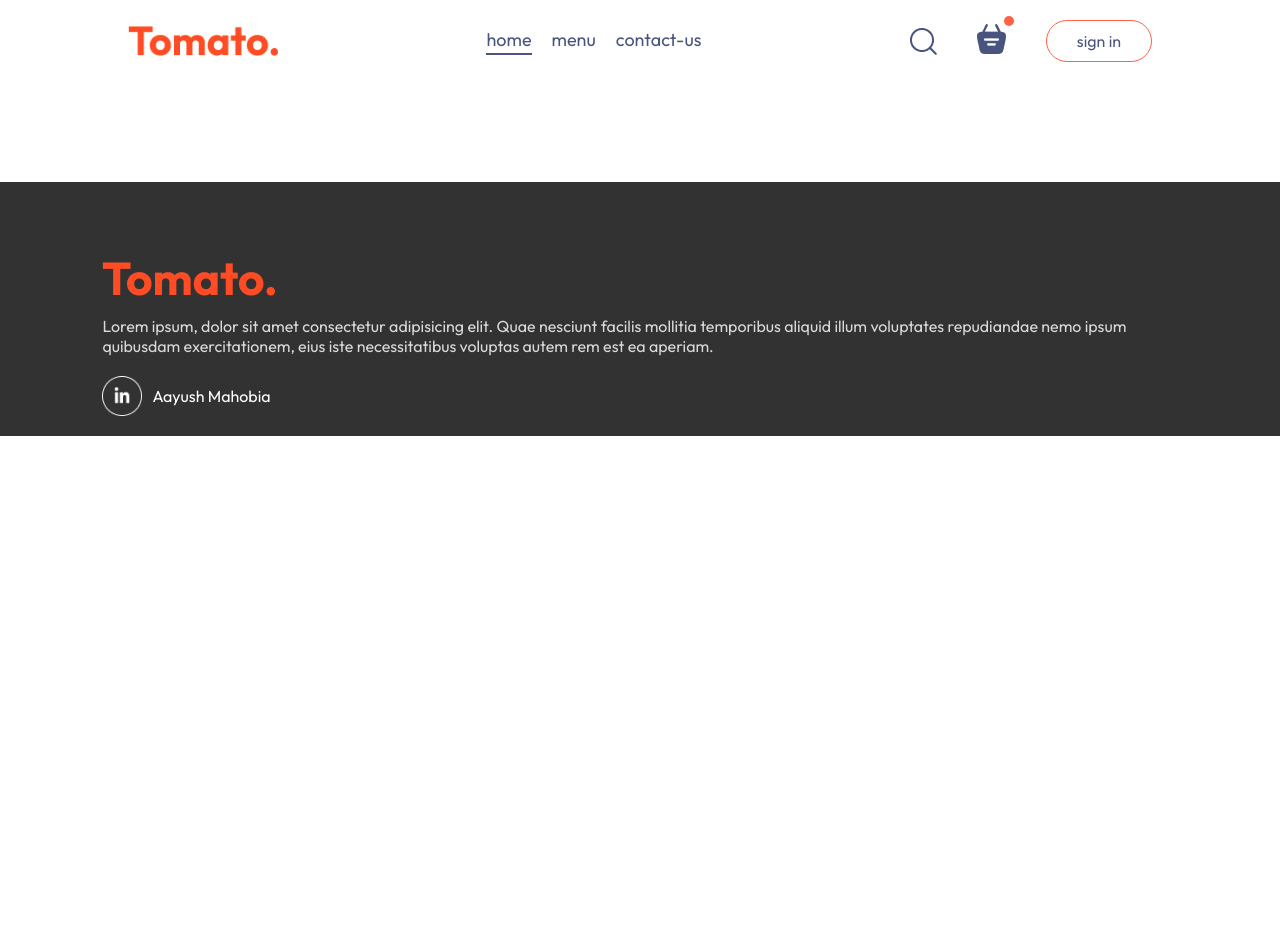
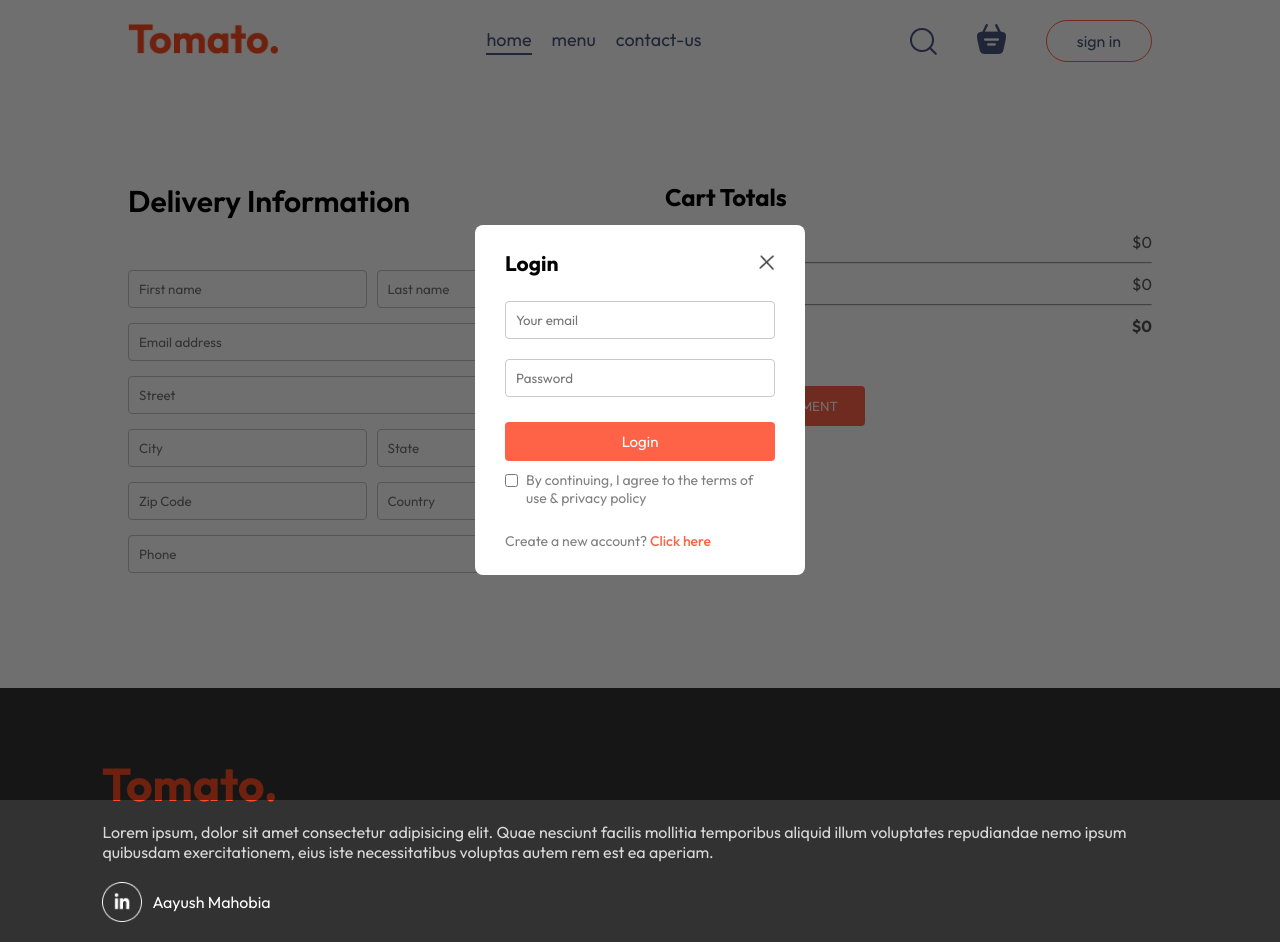
Before and after one commit to Aayush-M-1/FoodDelApp, a React (Vite) app in the folder frontend/: page /order in a window 1280 px wide. Both pictures are taken after a click on the button "sign in". Before the commit the page ends 800 px from the top, so only its background shows below. Built offline with nearby package versions, Linux system fonts and the light colour scheme.

Commit message:
added cart and placeorder page

```diff
--- a/frontend/src/App.jsx
+++ b/frontend/src/App.jsx
@@ -1,16 +1,21 @@
-import React from 'react'
+import React, { useState } from 'react'
 import NavBar from './components/NavBar/NavBar'
 import { Route, Routes } from 'react-router-dom'
 import Home from './pages/Home/Home'
 import Cart from './pages/Cart/Cart'
 import PlaceOrder from './pages/PlaceOrder/PlaceOrder'
 import Footer from './components/Footer/Footer'
+import LoginPopup from './components/LoginPopup/LoginPopup'
 
 const App = () => {
+
+  const [showLogin, setShowLogin] = useState(false)
+
   return (
     <>
+      {showLogin ? <LoginPopup setShowLogin={setShowLogin}/> : <></>}
       <div className='app'>
-        <NavBar />
+        <NavBar setShowLogin={setShowLogin}/>
         <Routes>
           <Route path='/' element={<Home />} />
           <Route path='/cart' element={<Cart />} />
--- a/frontend/src/assets/assets.js
+++ b/frontend/src/assets/assets.js
@@ -119,7 +119,7 @@
 export const food_list = [
     {
         _id: "1",
-        name: "Greek salad",
+        name: "Green salad",
         image: food_1,
         price: 12,
         description: "Food provides essential nutrients for overall health and well-being",
--- /dev/null
+++ b/frontend/src/components/LoginPopup/LoginPopup.css
@@ -0,0 +1,65 @@
+.login-popup{
+    position: absolute;
+    z-index: 1;
+    width: 100%;
+    height: 100%;
+    background-color: #00000090;
+    display: grid;
+}
+.login-popup-container{
+    place-self: center;
+    width: max(23vw,330px);
+    color: #808080;
+    background-color: white;
+    display: flex;
+    flex-direction: column;
+    gap: 25px;
+    padding: 25px 30px;
+    border-radius: 8px;
+    font-size: 14px;
+    animation: fadeIn 0.5s;
+}
+.login-popup-title{
+    display: flex;
+    justify-content: space-between;
+    align-items: center;
+    color: black;
+}
+.login-popup-title img{
+    width: 16px;
+    cursor: pointer;
+}
+.login-popup-inputs{
+    display: flex;
+    flex-direction: column;
+    gap: 20px;
+}
+.login-popup-inputs input{
+    outline: none;
+    border: 1px solid #c9c9c9;
+    padding: 10px;
+    border-radius: 4px;
+}
+.login-popup-container button{
+    border: none;
+    padding: 10px;
+    border-radius: 4px;
+    color: white;
+    background-color: tomato;
+    font-size: 15px;
+    cursor: pointer;
+}
+.login-popup-condition{
+    display: flex;
+    align-items: start;
+    gap: 8px;
+    margin-top: -15px;
+}
+.login-popup-condition input{
+    margin-top: 3px;
+}
+.login-popup p span{
+    color: tomato;
+    font-weight: 500;
+    cursor: pointer;
+}
--- /dev/null
+++ b/frontend/src/components/LoginPopup/LoginPopup.jsx
@@ -0,0 +1,36 @@
+import React, { useState } from 'react'
+import './LoginPopup.css'
+import { assets } from '../../assets/assets'
+
+const LoginPopup = ({ setShowLogin }) => {
+
+    const [currState, setCurrState] = useState("Login")
+
+    return (
+        <div className='login-popup'>
+            <form className="login-popup-container">
+                <div className="login-popup-title">
+                    <h2>{currState}</h2>
+                    <img onClick={() => setShowLogin(false)} src={assets.cross_icon} alt="" />
+                </div>
+                <div className="login-popup-inputs">
+                    {currState==="Login" ? <></> : <input type="text" placeholder='Your name' required/>}
+                    <input type="text" placeholder='Your email' required/>
+                    <input type="text" placeholder='Password' required/>
+                </div>
+                <button>{currState==="Sign Up" ? "Create account":"Login"}</button>
+                <div className="login-popup-condition">
+                    <input type="checkbox" required/>
+                    <p>By continuing, I agree to the terms of use & privacy policy</p>
+                </div>
+                {
+                    currState==="Login"
+                    ?<p>Create a new account? <span onClick={()=>setCurrState("Sign Up")}>Click here</span></p>
+                    :<p>Already have an account? <span onClick={()=>setCurrState("Login")}>Login here</span></p>
+                }
+            </form>
+        </div>
+    )
+}
+
+export default LoginPopup
--- a/frontend/src/components/NavBar/NavBar.jsx
+++ b/frontend/src/components/NavBar/NavBar.jsx
@@ -1,26 +1,30 @@
-import React, { useState } from 'react'
+import React, { useContext, useState } from 'react'
 import './NavBar.css'
 import { assets } from '../../assets/assets'
+import { Link } from 'react-router-dom'
+import { StoreContext } from '../../context/StoreContext'
 
-const NavBar = () => {
+const NavBar = ({setShowLogin}) => {
 
   const [menu, setMenu] = useState("home");
 
+  const {getTotalCartAmount} = useContext(StoreContext);
+
   return (
     <div className='navbar'>
-        <img src={assets.logo} alt="" className="logo" />
+        <Link to='/'><img src={assets.logo} alt="" className="logo" /></Link>
         <ul className="navbar-menu">
-          <li onClick={() => setMenu("home")} className={menu==="home"?"active":""}>home</li>
-          <li onClick={() => setMenu("menu")} className={menu==="menu"?"active":""}>menu</li>
-          <li onClick={() => setMenu("contact-us")} className={menu==="contact-us"?"active":""}>contact-us</li>
+          <Link to='/' onClick={() => setMenu("home")} className={menu==="home"?"active":""}>home</Link>
+          <a href='#explore-menu' onClick={() => setMenu("menu")} className={menu==="menu"?"active":""}>menu</a>
+          <a href='#footer' onClick={() => setMenu("contact-us")} className={menu==="contact-us"?"active":""}>contact-us</a>
         </ul>
         <div className="navbar-right">
           <img src={assets.search_icon} alt="" />
           <div className="navbar-search-icon">
-            <img src={assets.basket_icon} alt="" />
-            <div className="dot"></div>
+            <Link to='/cart'><img src={assets.basket_icon} alt="" /></Link>
+            <div className={getTotalCartAmount()?"dot":""}></div>
           </div>
-          <button>sign in</button>
+          <button onClick={()=>setShowLogin(true)}>sign in</button>
         </div>
     </div>
   )
--- a/frontend/src/context/StoreContext.jsx
+++ b/frontend/src/context/StoreContext.jsx
@@ -20,16 +20,24 @@
         setCartItems((prev)=>({...prev, [itemId]:prev[itemId]-1}))
     }
 
-    useEffect(()=>{
-        console.log(cartItems);
-    },[cartItems])
+    const getTotalCartAmount = () => {
+        let totalAmount = 0;
+        for (const item in cartItems) {
+            if (cartItems[item] > 0) {
+                let itemInfo = food_list.find((product)=>product._id === item)
+                totalAmount += itemInfo.price * cartItems[item]
+            }
+        }
+        return totalAmount;
+    }
 
     const contextValue = {
         food_list,
         cartItems,
         setCartItems,
         addToCart,
-        removeFromCart
+        removeFromCart,
+        getTotalCartAmount
     }
     return (
         <StoreContext.Provider value={contextValue}>
--- a/frontend/src/index.css
+++ b/frontend/src/index.css
@@ -5,6 +5,7 @@
   margin: 0;
   box-sizing: border-box;
   font-family: Outfit;
+  scroll-behavior: smooth;
 }
 body{
   min-height: 100vh;
--- a/frontend/src/pages/Cart/Cart.css
+++ b/frontend/src/pages/Cart/Cart.css
@@ -0,0 +1,54 @@
+.cart{
+    margin-top: 100px;
+}
+.cart-items-title{
+    display: grid;
+    grid-template-columns: 1fr 1.5fr 1fr 1fr 1fr 0.5fr;
+    align-items: center;
+    color: grey;
+    font-size: max(1vw,12px);
+}
+.cart-items-item{
+    margin: 10px 0px;
+    color: black;
+}
+.cart-items-item img{
+    width: 50px;
+}
+.cart hr{
+    height: 1px;
+    border: none;
+    background-color: #e2e2e2;
+}
+.cart-items-item .cross{
+    cursor: pointer;
+}
+.cart-bottom{
+    margin-top: 80px;
+    display: flex;
+    justify-content: space-between;
+    gap: max(12vw, 20px);
+}
+.cart-total{
+    flex: 1;
+    display: flex;
+    flex-direction: column;
+    gap: 20px;
+}
+.cart-total-details{
+    display: flex;
+    justify-content: space-between;
+    color: #555;
+}
+.cart-total hr{
+    margin: 10px 0px;
+}
+.cart-total button{
+    border: none;
+    color: white;
+    background-color: tomato;
+    width: max(15vw,200px);
+    padding: 12px 0px;
+    border-radius: 4px;
+    cursor: pointer;
+}
--- a/frontend/src/pages/Cart/Cart.jsx
+++ b/frontend/src/pages/Cart/Cart.jsx
@@ -1,10 +1,67 @@
-import React from 'react'
+import React, { useContext } from 'react'
 import './Cart.css'
+import { StoreContext } from '../../context/StoreContext'
+import { useNavigate } from 'react-router-dom'
 
 const Cart = () => {
+
+  const { cartItems, food_list, removeFromCart, getTotalCartAmount } = useContext(StoreContext);
+
+  const navigate = useNavigate();
+
   return (
-    <div>
-
+    <div className='cart'>
+      <div className="cart-items">
+        <div className="cart-items-title">
+          <p>Items</p>
+          <p>Title</p>
+          <p>Price</p>
+          <p>Quantity</p>
+          <p>Total</p>
+          <p>Remove</p>
+        </div>
+        <br />
+        <hr />
+        {food_list.map((item, index) => {
+          if (cartItems[item._id] > 0) {
+            return (
+              <div>
+                <div className="cart-items-title cart-items-item">
+                  <img src={item.image} alt="" />
+                  <p>{item.name}</p>
+                  <p>${item.price}</p>
+                  <p>{cartItems[item._id]}</p>
+                  <p>${cartItems[item._id] * item.price}</p>
+                  <p onClick={() => removeFromCart(item._id)} className='cross'>x</p>
+                </div>
+                <hr />
+              </div>
+            )
+          }
+        })}
+      </div>
+      <div className="cart-bottom">
+        <div className="cart-total">
+          <h2>Cart Totals</h2>
+          <div>
+            <div className="cart-total-details">
+              <p>Subtotal</p>
+              <p>${getTotalCartAmount()}</p>
+            </div>
+            <hr />
+            <div className="cart-total-details">
+              <p>Delivery Fee</p>
+              <p>${getTotalCartAmount()?2:0}</p>
+            </div>
+            <hr />
+            <div className="cart-total-details">
+              <b>Total</b>
+              <b>${getTotalCartAmount()?getTotalCartAmount()+2:0}</b>
+            </div>
+          </div>
+          <button onClick={()=>navigate('/order')}>PROCEED TO CHECKOUT</button>
+        </div>
+      </div>
     </div>
   )
 }
--- a/frontend/src/pages/PlaceOrder/PlaceOrder.css
+++ b/frontend/src/pages/PlaceOrder/PlaceOrder.css
@@ -0,0 +1,35 @@
+.place-order{
+    display: flex;
+    align-items: start;
+    justify-content: space-between;
+    gap: 50px;
+    margin-top: 100px;
+}
+.place-order-left{
+    width: 100%;
+    max-width: max(30%, 500px);
+}
+.place-order-left .title{
+    font-size: 30px;
+    font-weight: 600;
+    margin-bottom: 50px;
+}
+.place-order-left input{
+    margin-bottom: 15px;
+    width: 100%;
+    padding: 10px;
+    border: 1px solid #c5c5c5;
+    border-radius: 4px;
+    outline-color: tomato;
+}
+.place-order-left .multi-fields{
+    display: flex;
+    gap: 10px;
+}
+.place-order-right{
+    width: 100%;
+    max-width: max(40%,500px);
+}
+.place-order-right button{
+    margin-top: 30px;
+}
--- a/frontend/src/pages/PlaceOrder/PlaceOrder.jsx
+++ b/frontend/src/pages/PlaceOrder/PlaceOrder.jsx
@@ -1,11 +1,55 @@
-import React from 'react'
-import'./PlaceOrder.css'
+import React, { useContext } from 'react'
+import './PlaceOrder.css'
+import { StoreContext } from '../../context/StoreContext'
 
 const PlaceOrder = () => {
+
+  const {getTotalCartAmount} = useContext(StoreContext);
+
   return (
-    <div>
+    <form className='place-order'>
+      <div className="place-order-left">
+        <p className="title">Delivery Information</p>
+        <div className="multi-fields">
+          <input type="text" placeholder='First name' />
+          <input type="text" placeholder='Last name' />
+        </div>
+        <input type="email" placeholder='Email address' />
+        <input type="text" placeholder='Street' />
+        <div className="multi-fields">
+          <input type="text" placeholder='City' />
+          <input type="text" placeholder='State' />
+        </div>
+        <div className="multi-fields">
+          <input type="text" placeholder='Zip Code' />
+          <input type="text" placeholder='Country' />
+        </div>
+        <input type="text" placeholder='Phone' />
+      </div>
 
-    </div>
+      <div className="place-order-right">
+        <div className="cart-total">
+          <h2>Cart Totals</h2>
+          <div>
+            <div className="cart-total-details">
+              <p>Subtotal</p>
+              <p>${getTotalCartAmount()}</p>
+            </div>
+            <hr />
+            <div className="cart-total-details">
+              <p>Delivery Fee</p>
+              <p>${getTotalCartAmount()?2:0}</p>
+            </div>
+            <hr />
+            <div className="cart-total-details">
+              <b>Total</b>
+              <b>${getTotalCartAmount()?getTotalCartAmount()+2:0}</b>
+            </div>
+          </div>
+          <button>PROCEED TO PAYMENT</button>
+        </div>
+      </div>
+    </form>
   )
 }
 
```
